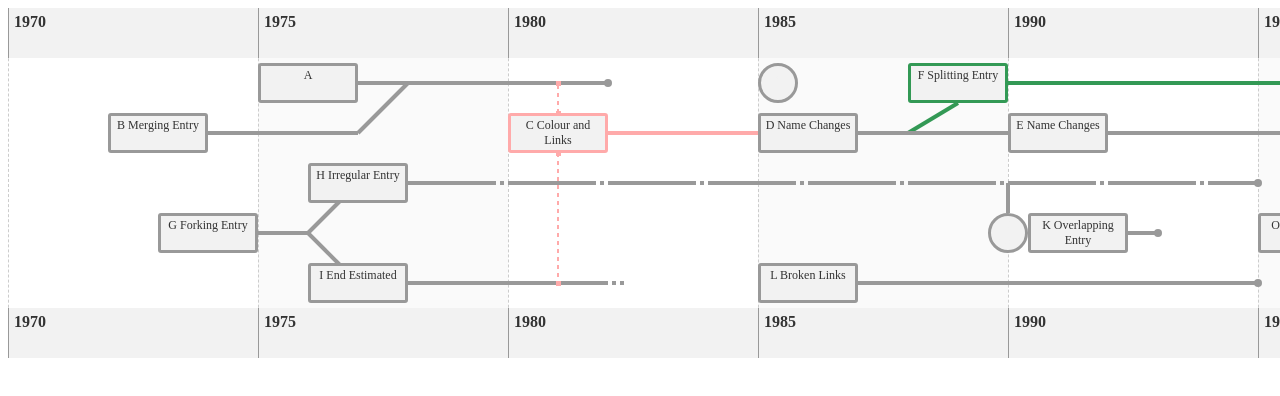
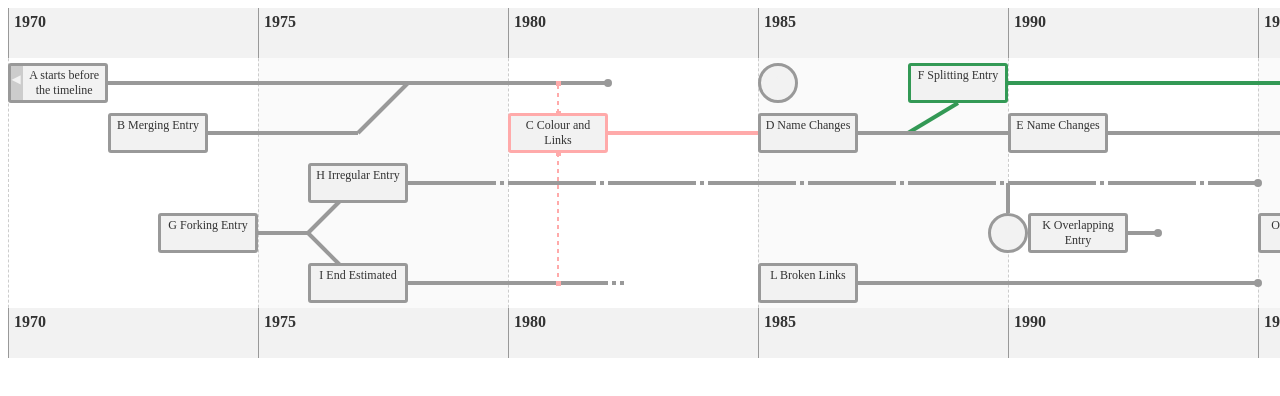
Before and after one commit to Aonrud/Timeline.js, a website: page test.html in a window 1280 px wide. Shown: the top 396 px of the page. Drawn offline with Linux system fonts and the light colour scheme.

Commit message:
feat: Allow entries to start before Timeline and indicate with class
Entries with a `data-start` year before the configured `yearStart` of the Timeline no longer create an error.
Instead an arrow is added to indicate it pre-exists the time period.

```diff
--- a/src/Diagram.js
+++ b/src/Diagram.js
@@ -112,6 +112,12 @@ class Diagram {
 		for (const entry of this._entries) {
 			entry.classList.add("entry");
 			entry.dataset.end = this._calcEnd(entry);
+
+			//If start is before Timeline start, then move it and add a class.
+			if (parseInt(entry.dataset.start) < this._config.yearStart) {
+				entry.classList.add("preexists");
+				entry.dataset.start = this._config.yearStart;
+			}
 		}
 	}
 
--- a/src/timeline.scss
+++ b/src/timeline.scss
@@ -86,6 +86,22 @@
 			height: auto;
 			border-radius: 3px;
 			color: var(--tl-colour-text);
+		}
+	}
+	&.preexists {
+		padding-left: 1.2em;
+		&:before {
+			display: block;
+			position: absolute; //Absolute used instead of float to allow filling auto height
+			top: 2px;
+			left: 0;
+			content: "◀";
+			color: var(--tl-colour-entry);
+			height: 100%;
+			margin: -2px 0 0 -2px; //Account for entry padding
+			background: var(--tl-colour-border);
+			padding-top: 0.5em;
+			width: 1.2em;
 		}
 	}
 }
--- a/test.html
+++ b/test.html
@@ -8,7 +8,7 @@
 	</head>
 	<body>
 		<div id="diagram">
-			<div id="A" data-start="1975" data-end="1982">A</div>
+			<div id="A" data-start="1965" data-end="1982">A starts before the timeline</div>
 			<div id="B" data-start="1972" data-merge="A" data-end="1978">B Merging Entry</div>
 			<div id="C" data-start="1980" data-links="A I" data-colour="#faa" data-become="D">C Colour and Links</div>
 			<div id="D" data-start="1985" data-become="E">D Name Changes</div>
```
Also changed, not shown: dist/timeline.css, dist/timeline.esm.js, dist/timeline.js, dist/timeline.min.css, dist/timeline.min.js.
